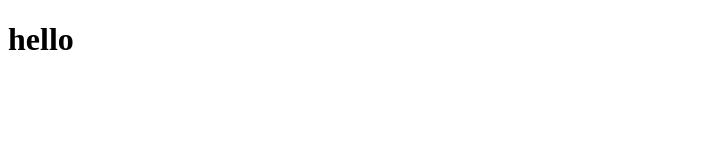
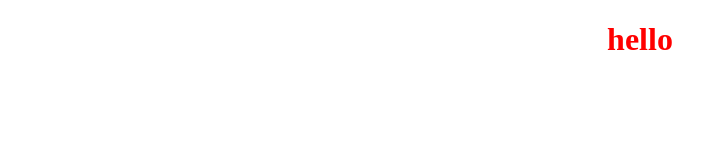
Before and after one commit to Talia-codes/my-weather-app, a plain HTML site: page index.html in a window 1280 px wide. Shown: the whole page, without its empty margins (0-726 px from the left). Drawn offline with Linux system fonts and the light colour scheme.

Commit message:
Created CS and JS files

```diff
--- a/index.html
+++ b/index.html
@@ -5,8 +5,10 @@
     <meta http-equiv="X-UA-Compatible" content="IE=edge" />
     <meta name="viewport" content="width=device-width, initial-scale=1.0" />
     <title>Document</title>
+    <link rel="stylesheet" href="style.css" />
   </head>
   <body>
     <h1>hello</h1>
   </body>
+  <script src="script.js"></script>
 </html>
--- /dev/null
+++ b/style.css
@@ -0,0 +1,4 @@
+h1 {
+  text-align: center;
+  color: red;
+}
```
Also changed, not shown: script.js (added).
